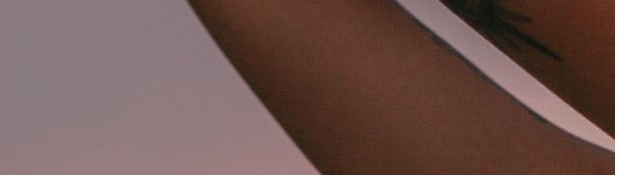
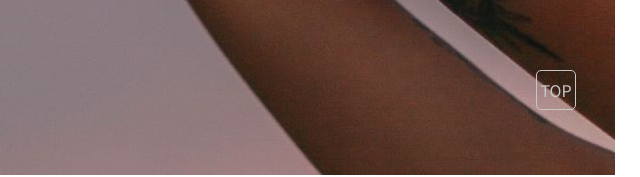
Before and after one commit to yellrim/reg-tattoo, a plain HTML site: page index.html in a window 1280 px wide. Shown: the part 650-827 px from the top of the page, 640-1280 px from the left. Drawn offline with nearby package versions, Linux system fonts and the light colour scheme.

Commit message:
Add files via upload

```diff
--- a/css/style.css
+++ b/css/style.css
@@ -159,7 +159,19 @@ img {
     padding: 10px;
     color: #8c8c8c;
 }
+.btn-kakao{
+    background-color: #fff;
+    border: none;
+    font-weight: 900;
 
+    cursor: pointer;
+    color: #8c8c8c;
+}
+.btn-kakao:hover{
+    color: #333;
+}
+
+/* footer */
 .footer{
     background-image: url(../img/main.jpg);
 }
@@ -178,3 +190,21 @@ img {
     font-size: 28px;
     text-align: center;
 }
+
+/* top */
+#top-btn{
+    position: fixed;
+    width: 40px;
+    height: 40px;
+    bottom: 5%;
+    right: 5%;
+    z-index: 9999;
+
+    display: flex;
+    justify-content: center;
+    align-items: center;
+    border-radius: 5px;
+    background-color: rgba(0,0,0,0);
+    border: 1px solid #c7c7c7;
+    color: #c7c7c7;
+}
--- a/index.html
+++ b/index.html
@@ -112,6 +112,7 @@
                             서울 삼각지 역 부근에 위치해 있습니다. <br>
                             <br>
                             예약은 공지 확인 후 카카오톡 채널로 문의 부탁드립니다. <br>
+                            <br>
                             <button class="btn-kakao"><a href="https://pf.kakao.com/_xemnkxb"></a> 레지 카카오톡 채널 바로가기</button>
                             <hr>
                         </p>
@@ -181,6 +182,9 @@
             </p>
         </footer>
 
+        <!-- top버튼 -->
+        <a id="top-btn" href="#">TOP</a>
+
         <!-- <div class="main-slide">
             <div><img src="./img/1.jpg" alt="이미지1"></div>
             <div><img src="./img/2.jpg" alt="이미지2"></div>
@@ -190,16 +194,17 @@
     </div>
 
     <script src="https://cdnjs.cloudflare.com/ajax/libs/jquery/3.6.0/jquery.min.js" integrity="sha512-894YE6QWD5I59HgZOGReFYm4dnWc1Qt5NtvYSaNcOP+u1T9qYdvdihz0PPSiiqn/+/3e7Jo4EaG7TubfWGUrMQ==" crossorigin="anonymous" referrerpolicy="no-referrer"></script>
+    <script type="text/javascript" src="http://code.jquery.com/jquery-latest.js"></script>
     <script type="text/javascript" src="//cdn.jsdelivr.net/npm/slick-carousel@1.8.1/slick/slick.min.js"></script>
-    <!-- <script>
-        $(function(){
-            $('.main-slide').slick({
-                autoplay: true,
-                autoplaySpeed: 2000,
-                speed: 700,
-                fade: true,
-            });
-        });
-    </script> -->
+    <script>
+        // $(function(){
+        //     $('.main-slide').slick({
+        //         autoplay: true,
+        //         autoplaySpeed: 2000,
+        //         speed: 700,
+        //         fade: true,
+        //     });
+        // });
+    </script>
 </body>
 </html>
```
